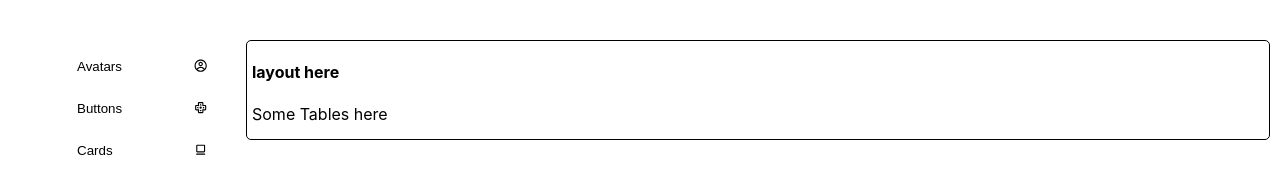
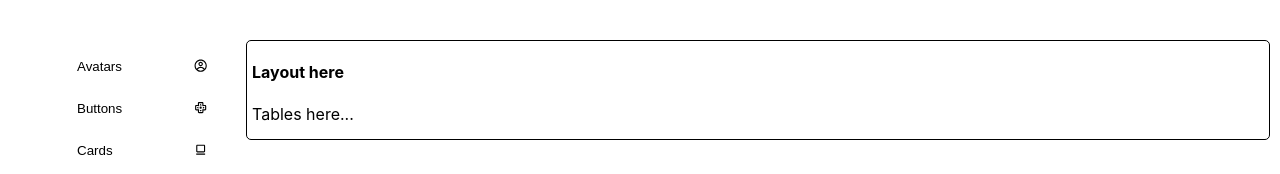
Before and after one commit to jayCde/ui-kit, a React (Create React App) app in the folder ui-kit/: page /kit in a window 1280 px wide. Both pictures are taken after a click on the button "Tables". Shown: the top 174 px of the page. Built offline with nearby package versions, Linux system fonts and the light colour scheme.

Commit message:
Modify component layouts

```diff
--- a/ui-kit/src/components/items/tables/Tables.jsx
+++ b/ui-kit/src/components/items/tables/Tables.jsx
@@ -2,10 +2,14 @@ import React from "react";
 
 function TablesComponent() {
   return (
-    <div>
-      <h4>layout here </h4>
-      <div>Some Tables here</div>
-    </div>
+    <div className="tablesContainer">
+            <h4 className="tablesHeading">Layout here </h4>
+            <div className="tableItems">
+                <div className="tableItem">
+                    Tables here...
+                </div>
+            </div>
+        </div>
   );
 }
 
```
